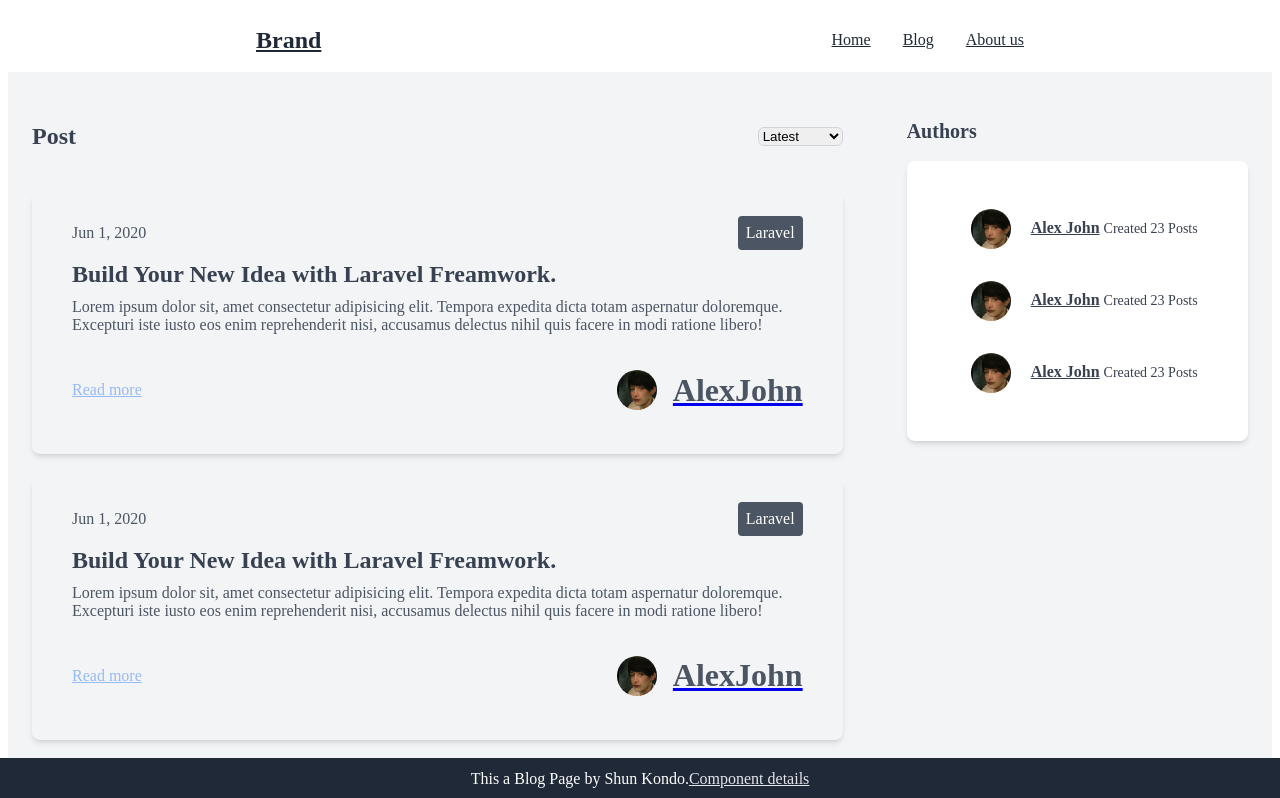
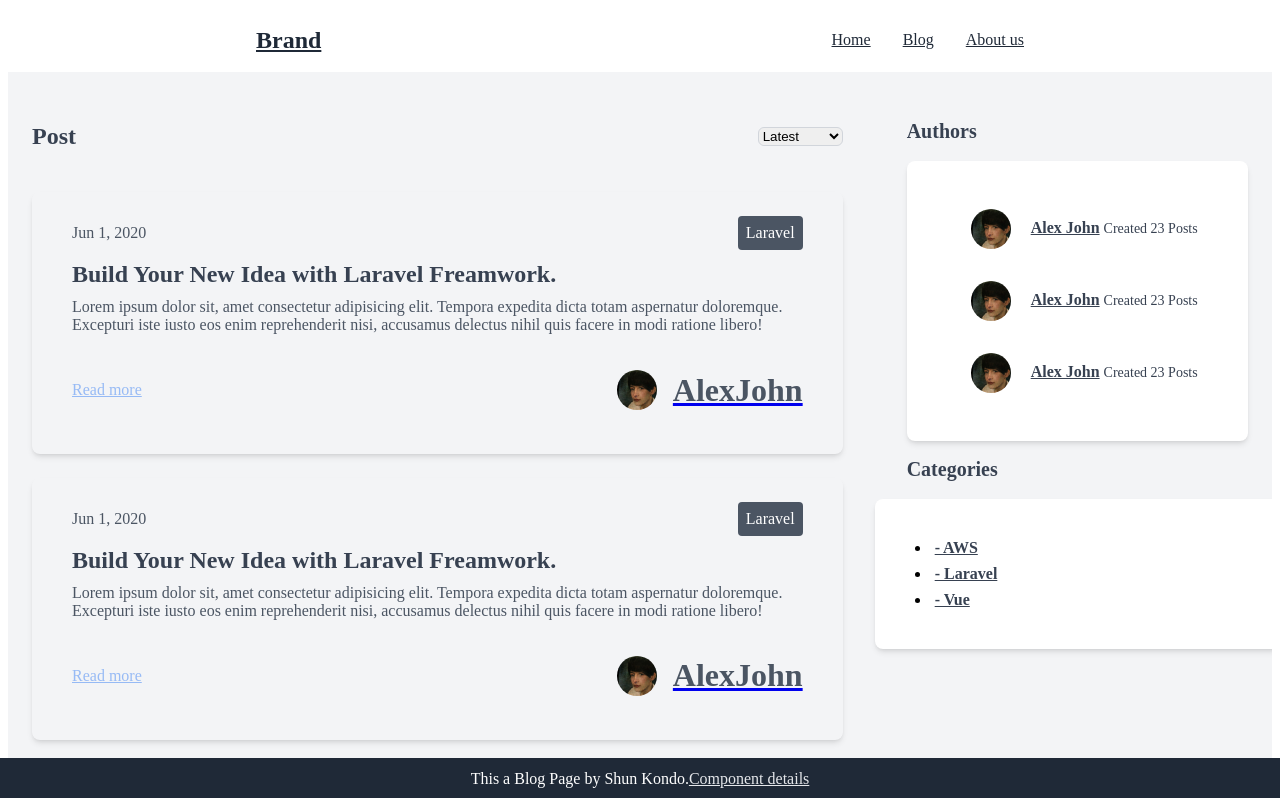
Before and after one commit to kondo0602/PrAhaChallenge, a Next.js app in the folder 34_next-js/nextjs-blog/: page / in a window 1280 px wide. Shown: the top 798 px of the page. Built offline with nearby package versions, Linux system fonts and the light colour scheme.

Commit message:
feat: サイドバーのカテゴリ部を作成

```diff
--- a/34_next-js/nextjs-blog/pages/index.tsx
+++ b/34_next-js/nextjs-blog/pages/index.tsx
@@ -112,6 +112,32 @@ const userPostCountStyle: React.CSSProperties = {
   color: 'rgba(55, 65, 81, 1)',
 };
 
+const categoryCardStyle: React.CSSProperties = {
+  display: 'flex',
+  flexDirection: 'column',
+  maxWidth: '24rem',
+  paddingLeft: '1rem',
+  paddingRight: '1rem',
+  paddingTop: '1.5rem',
+  paddingBottom: '1.5rem',
+  marginLeft: 'auto',
+  marginRight: 'auto',
+  backgroundColor: 'rgba(255, 255, 255, 1)',
+  borderRadius: '0.5rem',
+  boxShadow: '0 4px 6px -1px rgb(0 0 0 / 0.1), 0 2px 4px -2px rgb(0 0 0 / 0.1)',
+};
+
+const categoryListStyle: React.CSSProperties = {
+  marginTop: '0.5rem',
+};
+
+const categoryItemStyle: React.CSSProperties = {
+  marginLeft: '0.25rem',
+  marginRight: '0.25rem',
+  fontWeight: 'bold',
+  color: 'rgba(55, 65, 81, 1)',
+};
+
 const pageElementStyle: React.CSSProperties = {
   paddingLeft: '0.75rem',
   paddingRight: '0.75rem',
@@ -216,6 +242,26 @@ export default function Home() {
                     </li>
                   </ul>
                 </div>
+                <h1 style={usersTitleStyle}>Categories</h1>
+              </div>
+              <div style={categoryCardStyle}>
+                <ul>
+                  <li>
+                    <a href="#" style={categoryItemStyle}>
+                      - AWS
+                    </a>
+                  </li>
+                  <li style={categoryListStyle}>
+                    <a href="#" style={categoryItemStyle}>
+                      - Laravel
+                    </a>
+                  </li>
+                  <li style={categoryListStyle}>
+                    <a href="#" style={categoryItemStyle}>
+                      - Vue
+                    </a>
+                  </li>
+                </ul>
               </div>
             </div>
           </div>
```
